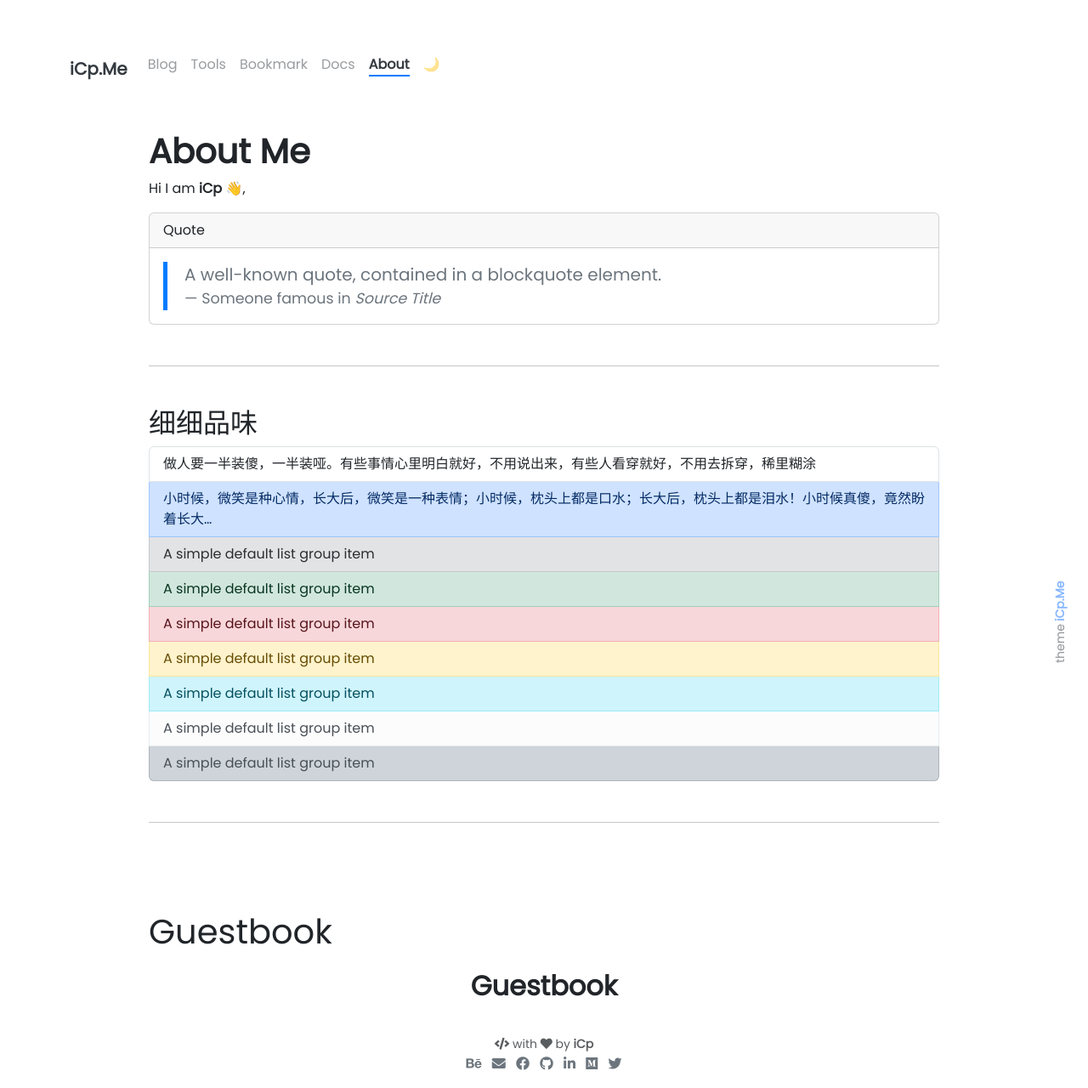
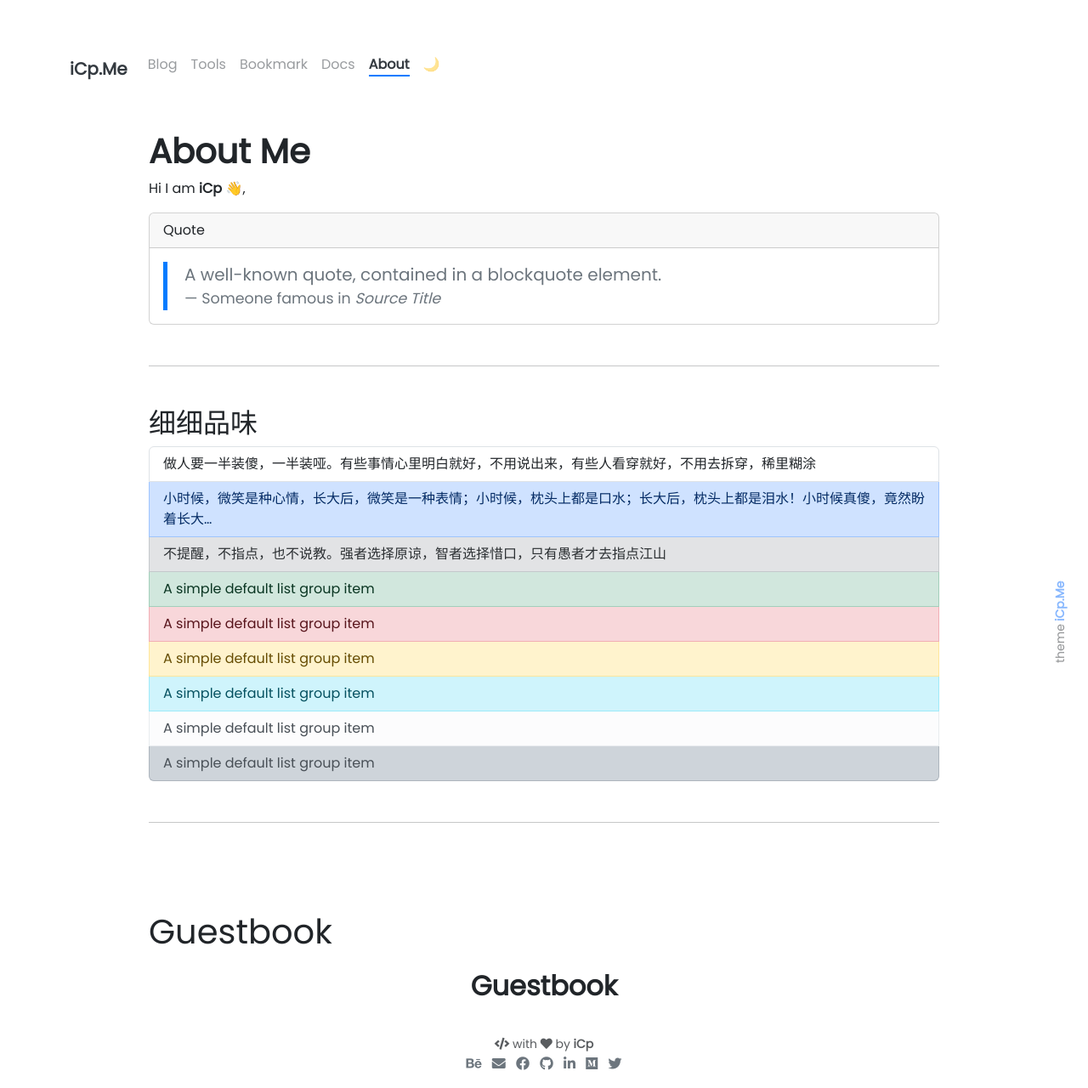
Before and after one commit to WorkSpacesPro/icp, a Jekyll site: the page built from pages/about.md, in a window 1280 px wide. Shown: the whole page at 85% size. Built offline with Jekyll 4.4.1, drawn with Linux system fonts in a browser that asks for light colours; emoji names are drawn with the system emoji font; comment, search, counter and statistics services are not loaded.

Commit message:
Update about.md

```diff
--- a/pages/about.md
+++ b/pages/about.md
@@ -25,7 +25,7 @@ Hi I am **{{ site.author.name }}** :wave:,<br>
 <div class="list-group">
   <div class="list-group-item list-group-item-action list-group-item-default">做人要一半装傻，一半装哑。有些事情心里明白就好，不用说出来，有些人看穿就好，不用去拆穿，稀里糊涂</div>
   <div class="list-group-item list-group-item-action list-group-item-primary">小时候，微笑是种心情，长大后，微笑是一种表情；小时候，枕头上都是口水；长大后，枕头上都是泪水！小时候真傻，竟然盼着长大…</div>
-  <div class="list-group-item list-group-item-action list-group-item-secondary">A simple default list group item</div>
+  <div class="list-group-item list-group-item-action list-group-item-secondary">不提醒，不指点，也不说教。强者选择原谅，智者选择惜口，只有愚者才去指点江山</div>
   <div class="list-group-item list-group-item-action list-group-item-success">A simple default list group item</div>
   <div class="list-group-item list-group-item-action list-group-item-danger">A simple default list group item</div>
   <div class="list-group-item list-group-item-action list-group-item-warning">A simple default list group item</div>
```
